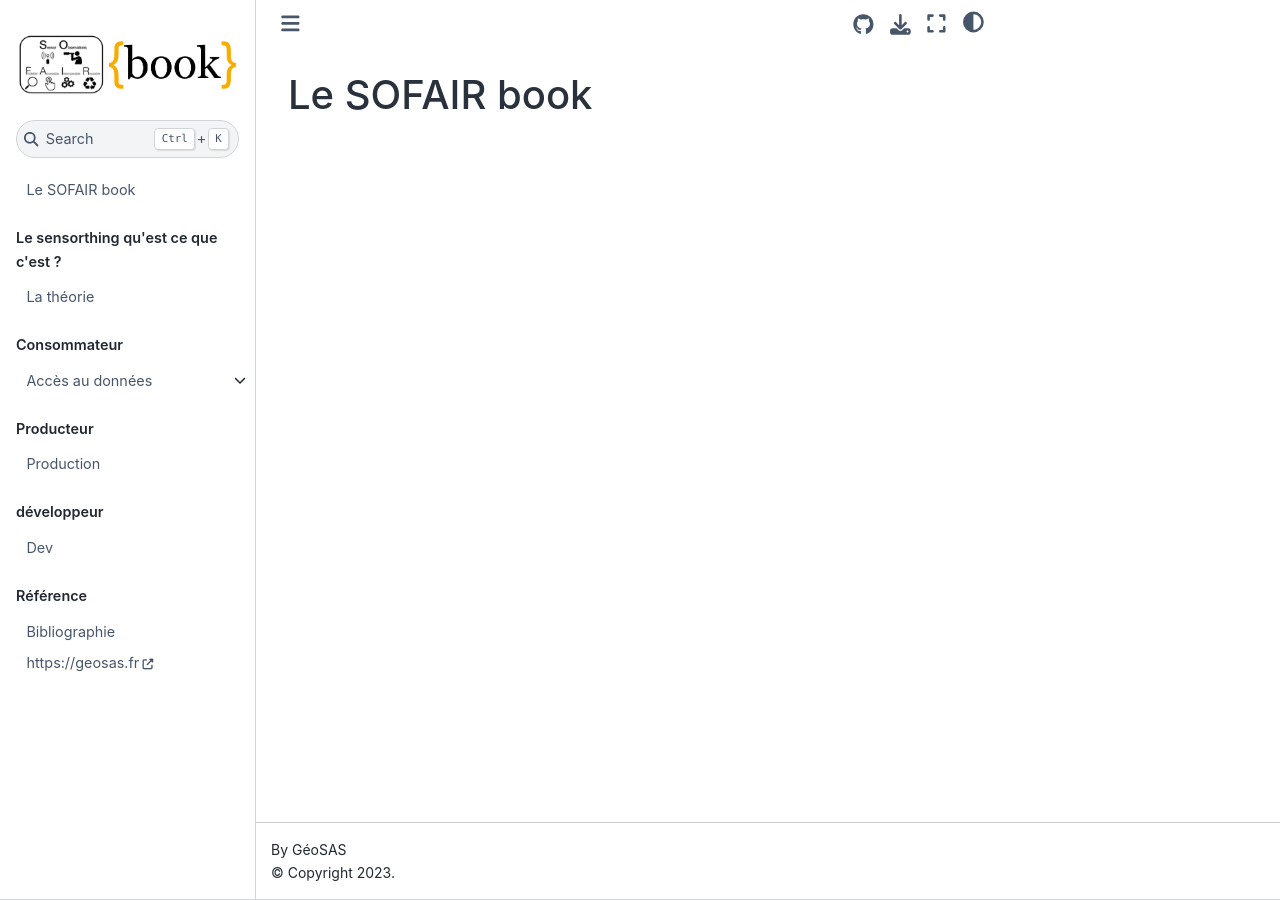
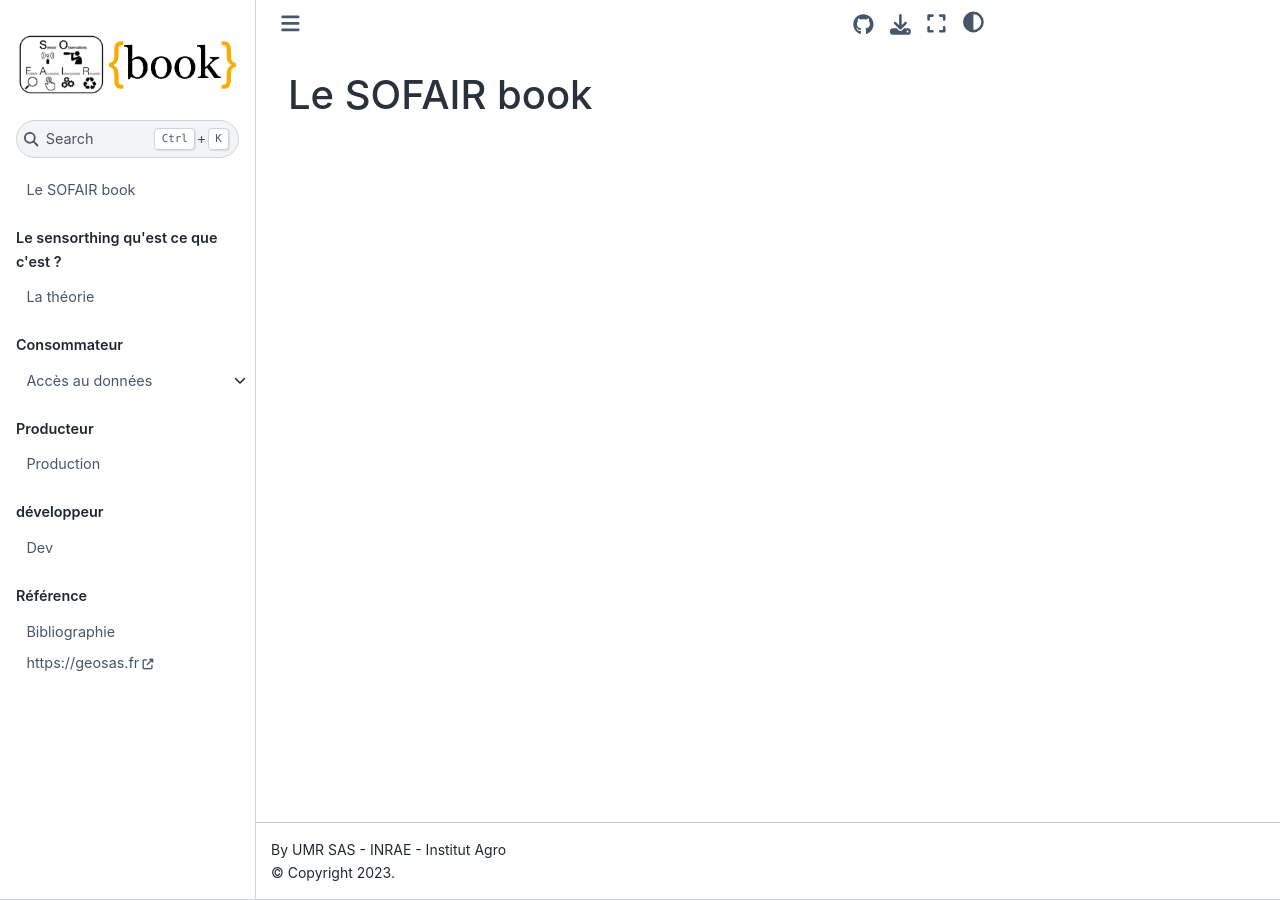
Before and after one commit to geosas/sofair-book, a Jupyter Book: the page built from README.md, in a window 1280 px wide. Built offline with Jupyter Book 1.0.4 settings and Sphinx 7.4.7 and the Sphinx Book theme 1.1.4, drawn with Linux system fonts in a browser that asks for light colours; pages that are not in the unit, such as notebooks, are missing from menus.

Commit message:
Update _config.yml

```diff
--- a/_config.yml
+++ b/_config.yml
@@ -2,7 +2,7 @@
 # Learn more at https://jupyterbook.org/customize/config.html
 
 title: SOFAIR
-author: GéoSAS
+author: UMR SAS - INRAE - Institut Agro
 logo: img/sofair-book.png
 
 # Force re-execution of notebooks on each build.
```
